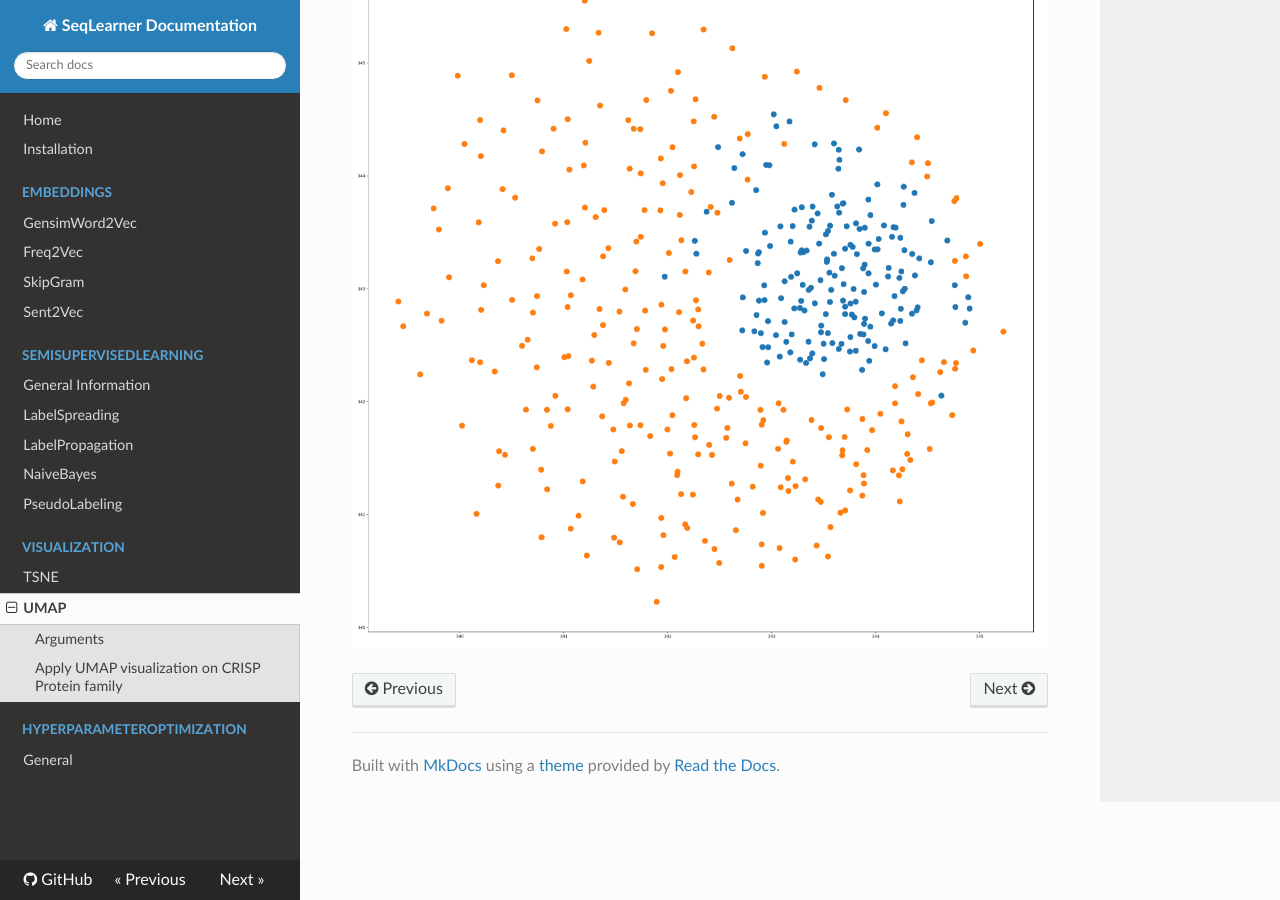
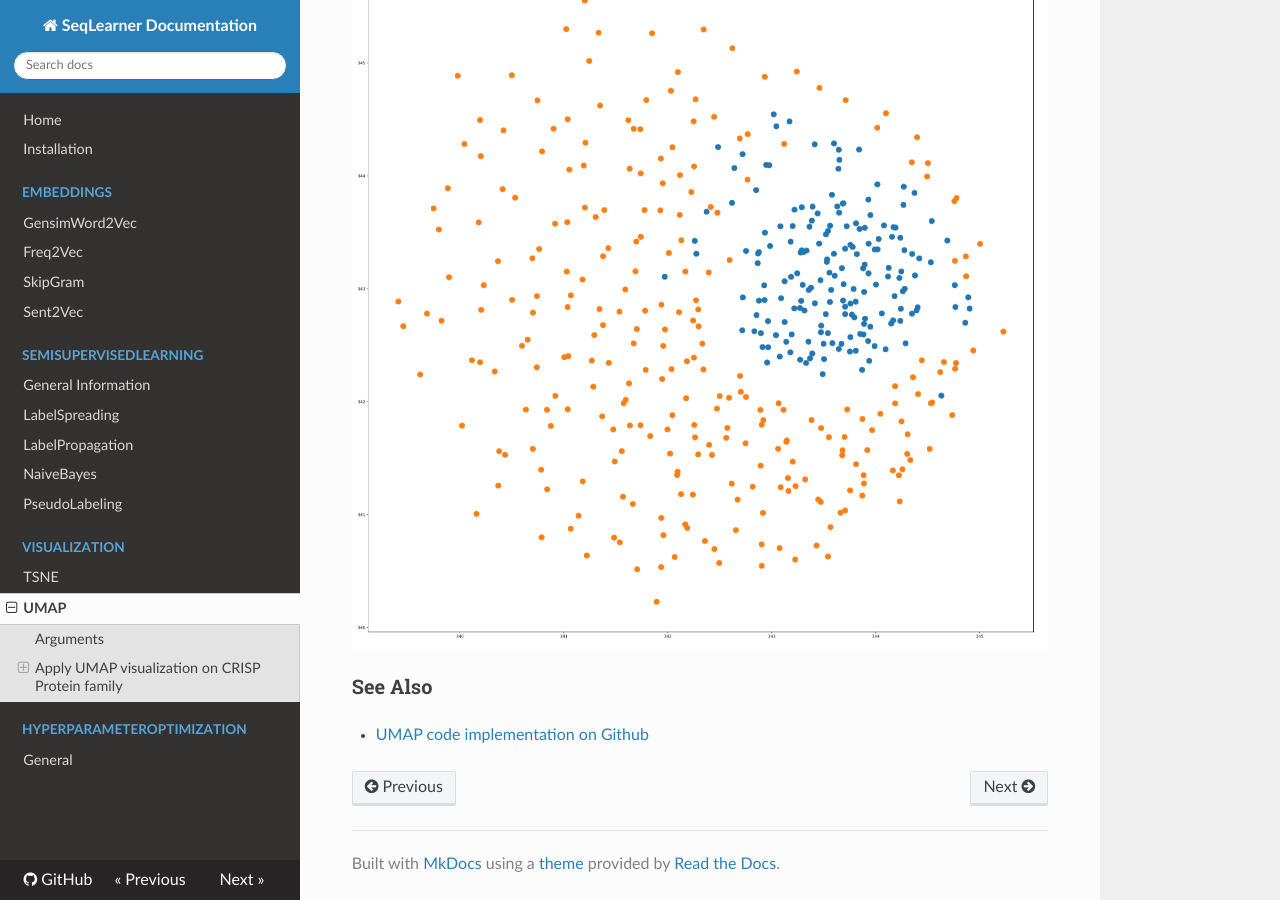
Before and after one commit to EliHei/SeqLearn, an MkDocs documentation site: the page built from docs/Visualization/UMAP.md, in a window 1280 px wide and 900 px high, scrolled down 982 px. Built offline with MkDocs 1.6.1, drawn with Linux system fonts in a browser that asks for light colours; nearby versions of some CDN libraries.

Commit message:
Update visualization docs

```diff
--- a/docs/Visualization/UMAP.md
+++ b/docs/Visualization/UMAP.md
@@ -32,3 +32,7 @@
 The visualization plot is in the following:
 
 ![](../CRISP_family_WA_UMAP.png)
+
+
+### See Also
+- [UMAP code implementation on Github](https://github.com/EliHei/seqlearn/blob/master/seqlearner/SemiSupervisedLearner.py)
```
Also changed, not shown: docs/Visualization/TSNE.md (+4 -0 lines).
